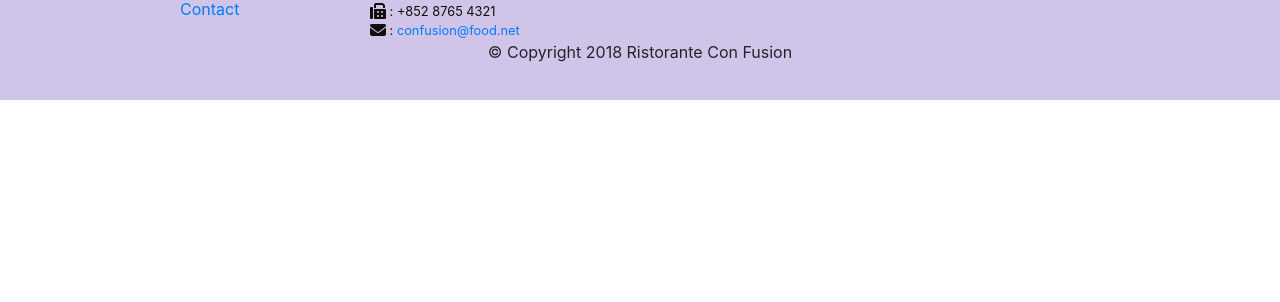
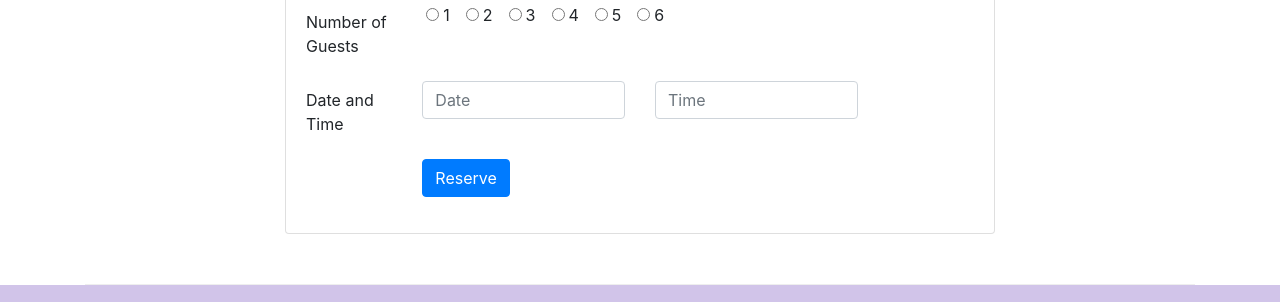
Before and after one commit to kartik-j1999/ConFusion, a website: page index.html in a window 1280 px wide. Shown: the part 1661-1963 px from the top of the page. Before the commit the page ends 1761 px from the top, so only its background shows below. Drawn offline with nearby package versions, Linux system fonts and the light colour scheme.

Commit message:
Assignment 2

```diff
--- a/index.html
+++ b/index.html
@@ -39,8 +39,15 @@
                     <h1>Ristorante con Fusion</h1>
                     <p>We take inspiration from the World's best cuisines, and create a unique fusion experience. Our lipsmacking creations will tickle your culinary senses!</p>
                 </div>
-                <div class = "col-12 col-sm align-self-center">
+                <div class = "col-12 col-sm-3 align-self-center">
                     <img src="img/logo.png" class="img-fluid">
+                </div>
+                <div class = "col-12 col-sm-3 align-self-center">
+                    <a href="#reservation">
+                        <button type="submit" class="btn btn-warning btn-block">
+                           Reserve Table
+                        </button>
+                    </a>
                 </div>
             </div>
         </div>
@@ -48,7 +55,7 @@
 
     <div class="container">
 
-
+        <!--Uttappizza-->
         <div class = "row row-content align-items-center">
             <div class="col-12 col-sm-4 order-sm-last col-md-3">
                 <h3>Our Lipsmacking Culinary Creations</h3>
@@ -64,18 +71,23 @@
             </div>
         </div>
 
-
+        <!--Weekend Grand Buffet-->
         <div class="row row-content align-items-center">
             <div class="col-12 col-sm-4 col-md-3">
                 <h3>This Month's Promotions</h3>
             </div>
             <div class="col-12 col-sm col-md">
-                <h2>Weekend Grand Buffet</h2>
-                <p class="d-none d-sm-block">Featuring mouthwatering combinations with a choice of five different salads, six enticing appetizers, six main entrees and five choicest desserts. Free flowing bubbly and soft drinks. All for just $19.99 per person </p>
+                <div class="media">
+                    <div class="media-body">
+                        <h2 class="mt-0">Weekend Grand Buffet <span class="badge badge-danger">NEW!</span></h2>
+                        <p class="d-none d-sm-block">Featuring mouthwatering combinations with a choice of five different salads, six enticing appetizers, six main entrees and five choicest desserts. Free flowing bubbly and soft drinks. All for just $19.99 per person </p>
+                    </div>
+                    <img src="img/buffet.png" class="d-flex ml-3 img-thumbnail align-self-center float-left" alt="Buffet">
+                </div>
             </div>
         </div>
 
-
+        <!--Culinary Specialist-->
         <div class="row row-content align-items-center">
             <div class="col-12 col-sm-4 order-sm-last col-md-3">
                 <h3>Meet our Culinary Specialists</h3>
@@ -91,6 +103,67 @@
                 </div>
             </div>
         </div>
+
+        <!--Reservation form-->
+        <div class="row row-content align-items-center" id="reservation">
+            <div class="col-12 col-sm-8 offset-sm-2">
+                <div class="card">
+                    <h3 class="card-header bg-warning text-white">Reserve a Table</h3>
+                    <div class="card-body">
+                        <form>
+                            <div class="row form-group">
+                                <label class="col-12 col-md-2 col-form-label">Number of Guests</label>
+                                <div class="col-12 col-md-8 form-inline align-self-start">
+                                    <div class="form-check form-check-inline ml-1">
+                                        <input class="form-check-input" type="radio" name="inlineRadioOptions" id="inlineRadio1" value="option1">
+                                        <label class="form-check-label" for="inlineRadio1">1</label>
+                                    </div>
+                                    <div class="form-check form-check-inline ml-1">
+                                        <input class="form-check-input" type="radio" name="inlineRadioOptions" id="inlineRadio2" value="option2">
+                                        <label class="form-check-label" for="inlineRadio2">2</label>
+                                    </div>
+                                    <div class="form-check form-check-inline ml-1">
+                                        <input class="form-check-input" type="radio" name="inlineRadioOptions" id="inlineRadio3" value="option3">
+                                        <label class="form-check-label" for="inlineRadio3">3</label>
+                                    </div>
+                                    <div class="form-check form-check-inline ml-1">
+                                        <input class="form-check-input" type="radio" name="inlineRadioOptions" id="inlineRadio4" value="option4">
+                                        <label class="form-check-label" for="inlineRadio4">4</label>
+                                    </div>
+                                    <div class="form-check form-check-inline ml-1">
+                                        <input class="form-check-input" type="radio" name="inlineRadioOptions" id="inlineRadio5" value="option5">
+                                        <label class="form-check-label" for="inlineRadio5">5</label>
+                                    </div>
+                                    <div class="form-check form-check-inline ml-1">
+                                        <input class="form-check-input" type="radio" name="inlineRadioOptions" id="inlineRadio6" value="option6">
+                                        <label class="form-check-label" for="inlineRadio6">6</label>
+                                    </div>
+
+                                </div>
+                            </div>
+                            <div class="form-group row">
+                                <label for="date" class="col-12 col-md-2 col-form-label">Date and Time</label>
+                                <div class="col-12 col-md-4">
+                                    <input type="datetime" class="form-control" id="date" name="date" placeholder="Date">
+                                </div>
+                                <div class="col-12 col-md-4">
+                                    <input type="datetime" class="form-control" id="time" name="time" placeholder="Time">
+                                </div>
+                            </div>
+                            <div class="form-group row">
+                                <div class="offset-md-2 col-md-10">
+                                    <button type="submit" class="btn btn-primary">
+                                        Reserve
+                                    </button>
+                                </div>
+                            </div>
+                        </form>
+                    </div>
+                </div>
+            </div>
+        </div>
+
+
     </div>
 
 
```
Also changed, not shown: aboutus.html (+3 -0 lines).
